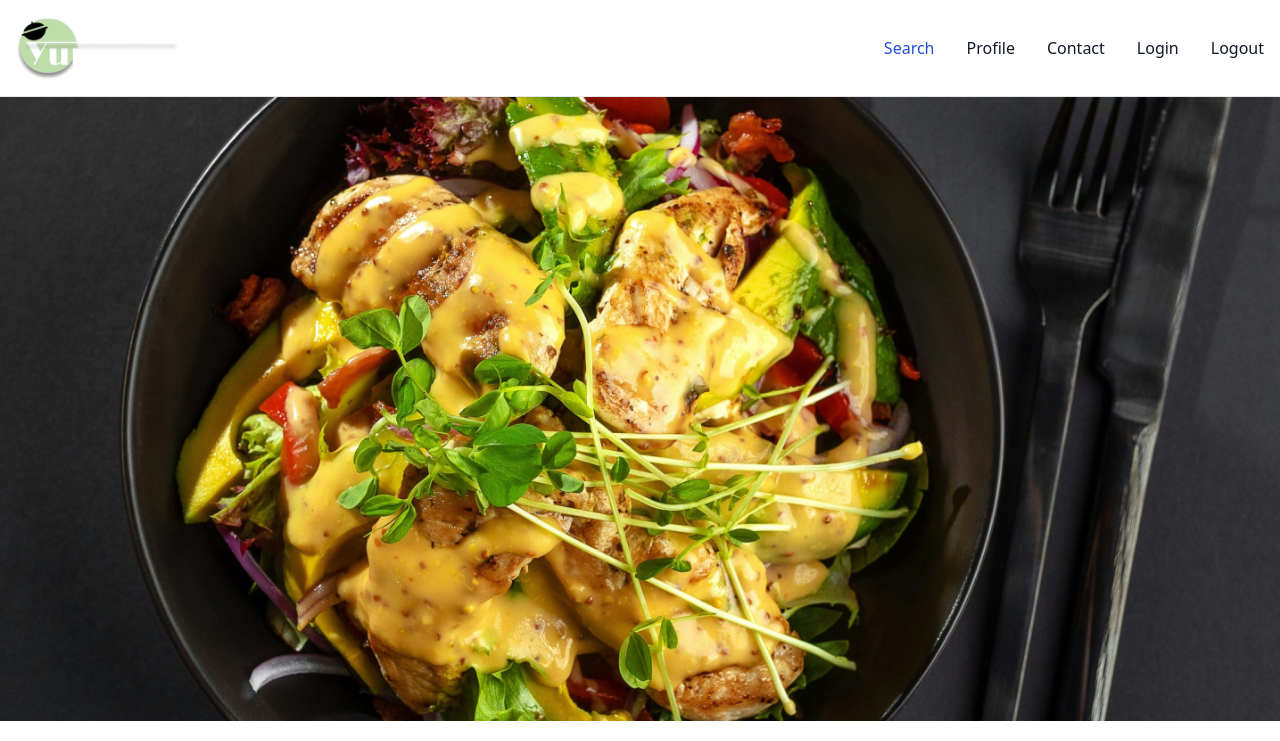
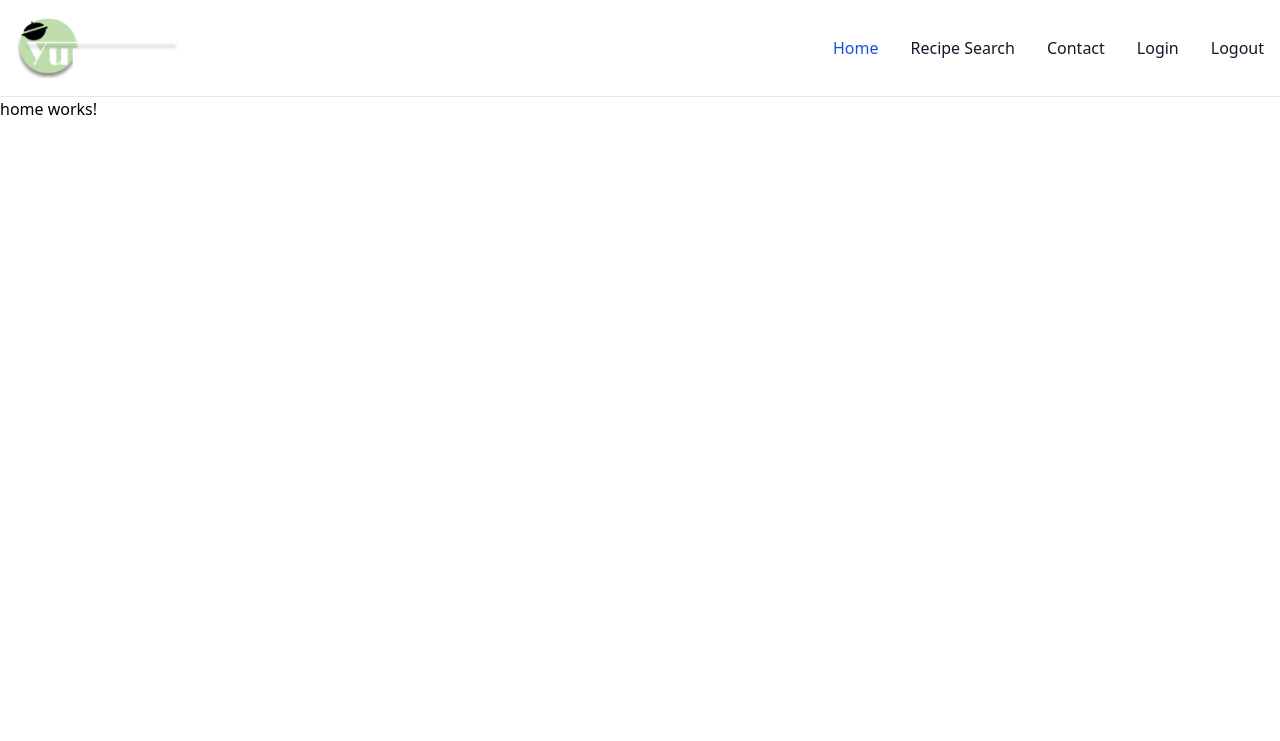
Before and after one commit to chas-academy/u06-fullstack-recipe-app-Chali96, an Angular app in the folder angular-frontend/: page / in a window 1280 px wide. Shown: the top 741 px of the page. Built offline with nearby package versions, Linux system fonts and the light colour scheme.

Commit message:
added home to app.routes

```diff
--- a/angular-frontend/src/app/app.component.html
+++ b/angular-frontend/src/app/app.component.html
@@ -15,13 +15,13 @@
             <a href="#" class="block py-2 px-3 text-white bg-blue-700 rounded md:bg-transparent md:text-blue-700 md:p-0 dark:text-white md:dark:hover:text-green-400 "   routerLink="/"
             routerLinkActive="active"
             ariaCurrentWhenActive="page"
-            >Search</a>
+            >Home</a>
           </li>
           <li>
-            <a href="#" class="block py-2 px-3 text-gray-900 rounded hover:bg-gray-100 md:hover:bg-transparent md:border-0 md:hover:text-blue-700 md:p-0 dark:text-white md:dark:hover:text-green-400 dark:hover:bg-gray-700 dark:hover:text-white md:dark:hover:bg-transparent"    routerLink="/profile"
+            <a href="#" class="block py-2 px-3 text-gray-900 rounded hover:bg-gray-100 md:hover:bg-transparent md:border-0 md:hover:text-blue-700 md:p-0 dark:text-white md:dark:hover:text-green-400 dark:hover:bg-gray-700 dark:hover:text-white md:dark:hover:bg-transparent"    routerLink="/search"
             routerLinkActive="active"
             ariaCurrentWhenActive="page"
-            >Profile</a>
+            >Recipe Search</a>
           </li>
           <li>
             <a href="#" class="block py-2 px-3 text-gray-900 rounded hover:bg-gray-100 md:hover:bg-transparent md:border-0 md:hover:text-blue-700 md:p-0 dark:text-white md:dark:hover:text-green-400 dark:hover:bg-gray-700 dark:hover:text-white md:dark:hover:bg-transparent"    routerLink="/contact"
--- a/angular-frontend/src/app/app.routes.ts
+++ b/angular-frontend/src/app/app.routes.ts
@@ -4,11 +4,14 @@ import { RecipeComponent } from './pages/recipe/recipe.component';
 import { ProfileComponent } from './pages/profile/profile.component';
 import { authGuard } from './guards/auth.guard';
 import { ContactComponent } from './pages/contact/contact.component';
+import { HomeComponent } from './pages/home/home.component';
 
 
 export const routes: Routes = [
-    {path: '', component: RecipesearchComponent},
+    {path: '', component: HomeComponent},
     {path: 'recipe', component: RecipeComponent},
     {path: 'contact', component: ContactComponent},
+    {path: 'search', component: RecipesearchComponent},
     {path: 'profile', component: ProfileComponent, canActivate: [authGuard] },
+    // {path: 'recipe:id', component: RecipeComponent}
 ];
```
